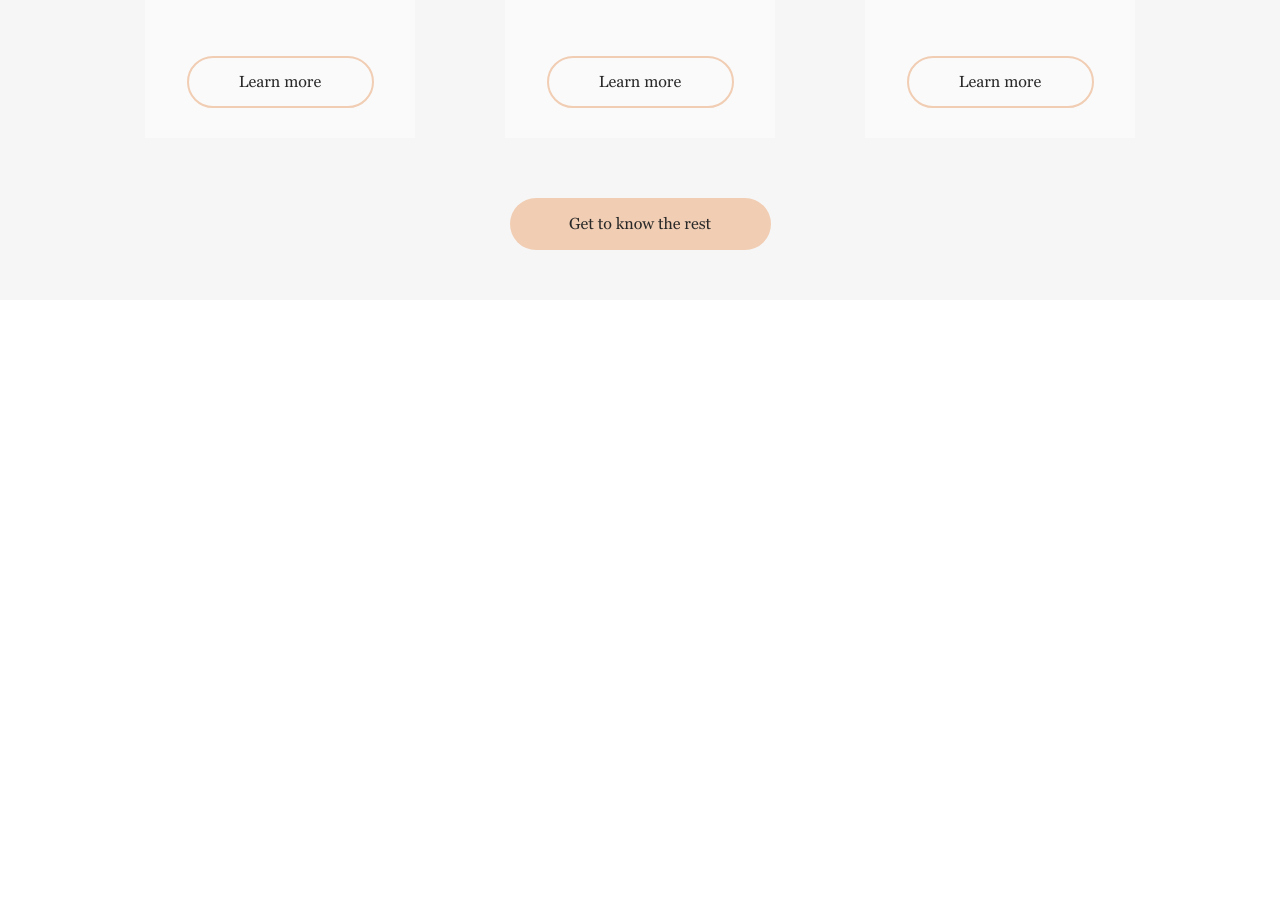
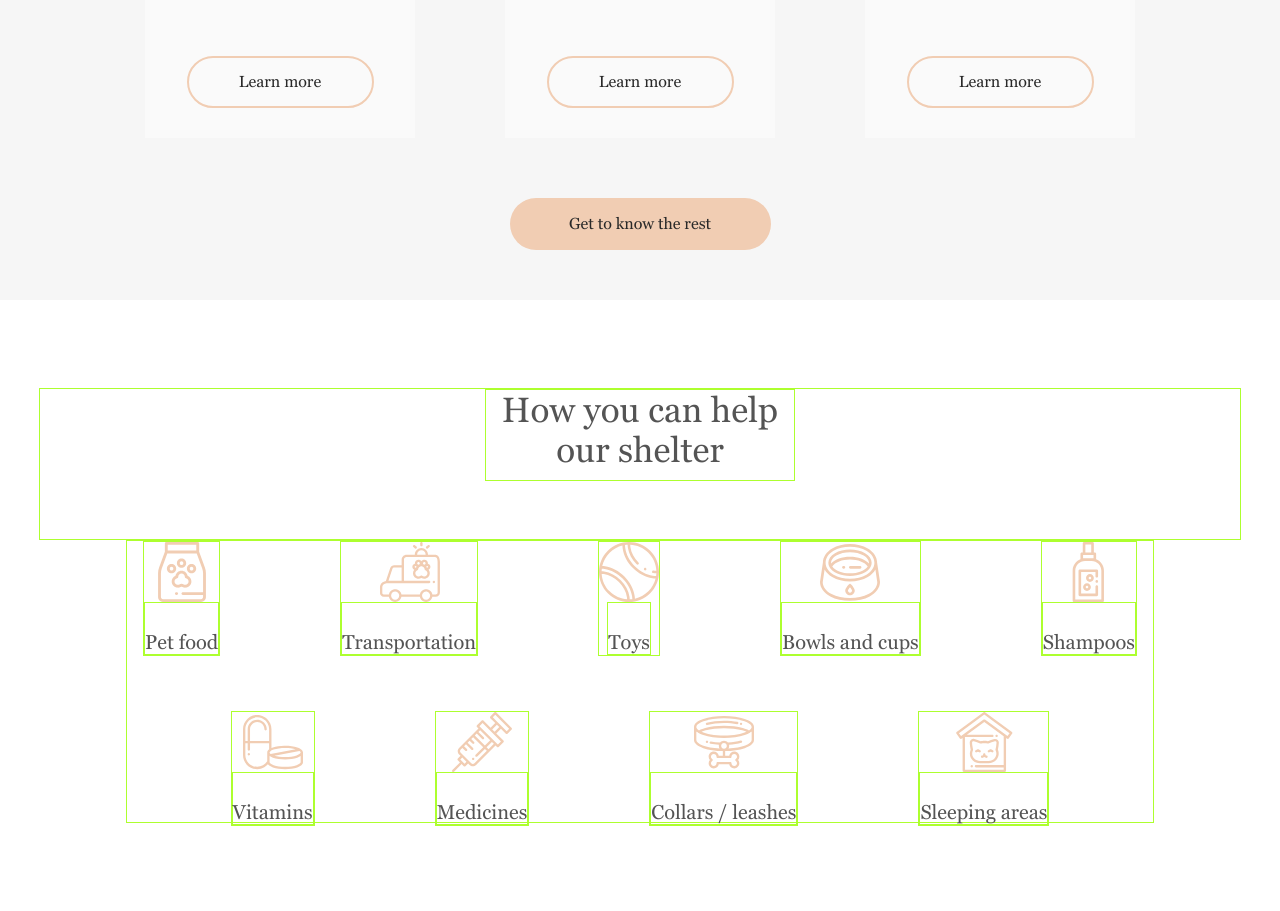
Before and after one commit to avvvr/JS2020Q3, a plain HTML site: page shelter/pages/main/main.html in a window 1280 px wide. Shown: the part 2075-2986 px from the top of the page. Before the commit the page ends 2375 px from the top, so only its background shows below. Drawn offline with Linux system fonts and the light colour scheme.

Commit message:
feat: add help block

```diff
--- a/shelter/pages/main/main.html
+++ b/shelter/pages/main/main.html
@@ -111,6 +111,49 @@
         <button class="primary-btn">Get to know the rest</button>
       </div>
     </section>
+    <section class="help">
+      <div class="help-header-box">
+        <div class="help-header">How you can help our shelter</div>
+      </div>
+      <div class="help-conent">
+        <div>
+          <img src="../../assets/icons/icon-pet-food.svg" alt="Pet food">
+          <div>Pet food</div>
+        </div>
+        <div>
+          <img src="../../assets/icons/icon-transportation.svg" alt="Transportation">
+          <div>Transportation</div>
+        </div>
+        <div>
+          <img src="../../assets/icons/icon-toys.svg" alt="Toys">
+          <div>Toys</div>
+        </div>
+        <div>
+          <img src="../../assets/icons/icon-bowls-and-cups.svg" alt="Bowls and cups">
+          <div>Bowls and cups</div>
+        </div>
+        <div>
+          <img src="../../assets/icons/icon-shampoos.svg" alt="Shampoos">
+          <div>Shampoos</div>
+        </div>
+        <div>
+          <img src="../../assets/icons/icon-vitamins.svg" alt="Vitamins">
+          <div>Vitamins</div>
+        </div>
+        <div>
+          <img src="../../assets/icons/icon-medicines.svg" alt="Medicines">
+          <div>Medicines</div>
+        </div>
+        <div>
+          <img src="../../assets/icons/icon-collars-leashes.svg" alt="Collars / leashes">
+          <div>Collars / leashes</div>
+        </div>
+        <div>
+          <img src="../../assets/icons/icon-sleeping-area.svg" alt="Sleeping areas">
+          <div>Sleeping areas</div>
+        </div>
+      </div>
+    </section>
   </main>
 </body>
 
--- a/shelter/sass/layout/_sections.scss
+++ b/shelter/sass/layout/_sections.scss
@@ -22,7 +22,6 @@ section {
 }
 
 .about-section {
-  display: flex;
   justify-content: center;
   align-items: center;
   background-color: $color-light-xl;
@@ -50,3 +49,17 @@ section {
     //border: 1px solid red;
   }
 }
+
+.help {
+  flex-direction: column;
+  justify-content: center;
+  align-items: center;
+  background-color: $color-light-xl;
+  height: 611px;
+
+  & div {
+    display: flex;
+
+    //border: 1px solid greenyellow;
+  }
+}
--- a/shelter/sass/pages/_main.scss
+++ b/shelter/sass/pages/_main.scss
@@ -103,12 +103,53 @@
   vertical-align: bottom;
 }
 
-/*.our-friends-slider {
-  height: 555px;
-}*/
-
 .primary-btn-box {
   height: 52px;
 }
 
-/**/
+.help-header-box {
+  align-items: flex-start;
+  justify-content: center;
+  width: 100%;
+  max-width: 1200px;
+  height: 150px;
+
+  vertical-align: top;
+}
+
+.help-header {
+  width: 308px;
+  height: 90px;
+
+  font-family: Georgia, 'Times New Roman', Times, serif;
+  font-size: 35px;
+  color: $color-dark-l;
+  text-align: center;
+  vertical-align: bottom;
+}
+
+.help-conent {
+  display: flex;
+  justify-content: center;
+  flex-wrap: wrap;
+  column-gap: 120px;
+  row-gap: 55px;
+  max-width: 1026px;
+  width: 100%;
+  height: 281px;
+
+  & div {
+    display: flex;
+    flex-direction: column;
+    align-items: center;
+    height: 113px;
+
+    div {
+      display: flex;
+      justify-content: flex-end;
+      font-family: Georgia, 'Times New Roman', Times, serif;
+      font-size: 20px;
+      color: $color-dark-l;
+    }
+  }
+}
```
Also changed, not shown: shelter/assets/icons/icon-bowls-and-cups.svg (added), shelter/assets/icons/icon-collars-leashes.svg (added), shelter/assets/icons/icon-medicines.svg (added), shelter/assets/icons/icon-pet-food.svg (added), shelter/assets/icons/icon-shampoos.svg (added), shelter/assets/icons/icon-sleeping-area.svg (added), shelter/assets/icons/icon-toys.svg (added), shelter/assets/icons/icon-transportation.svg (added), shelter/assets/icons/icon-vitamins.svg (added), shelter/pages/main/main.css, 1 other file.
